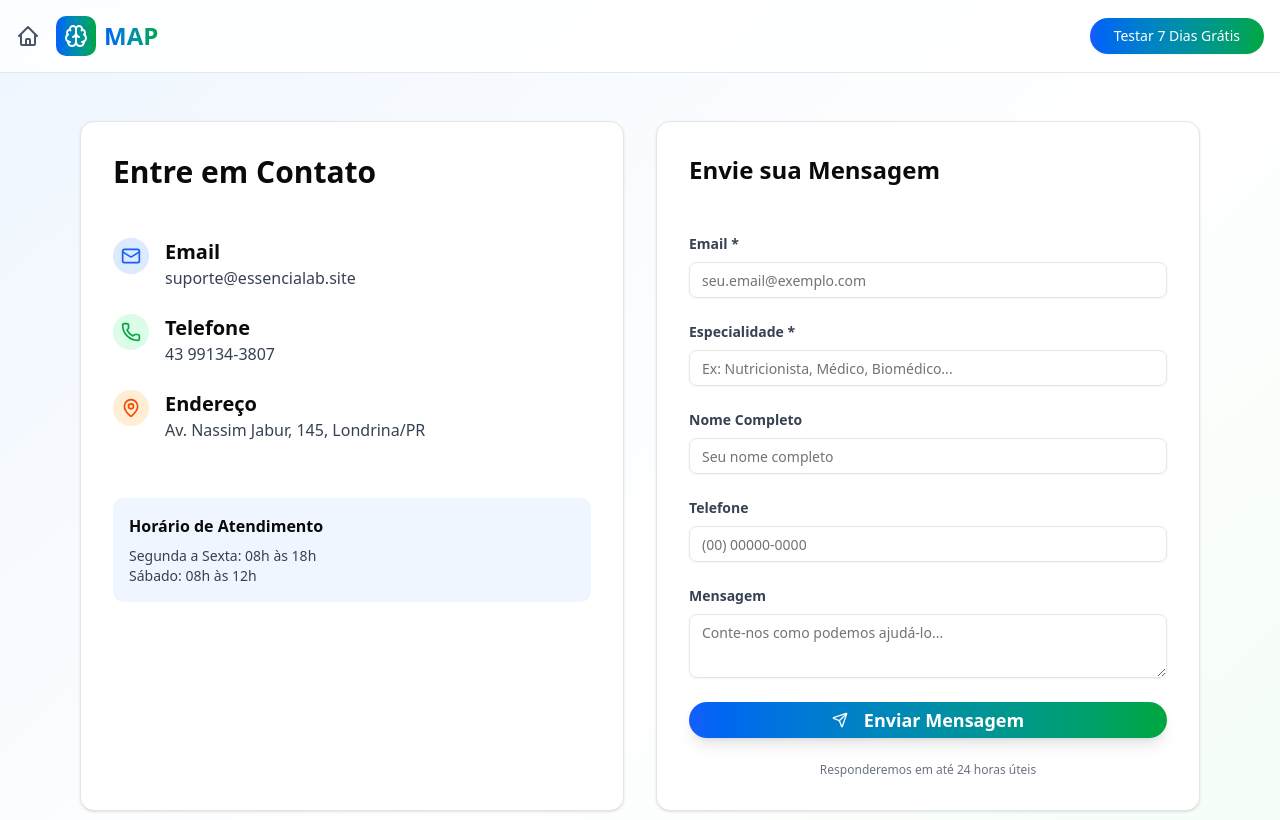
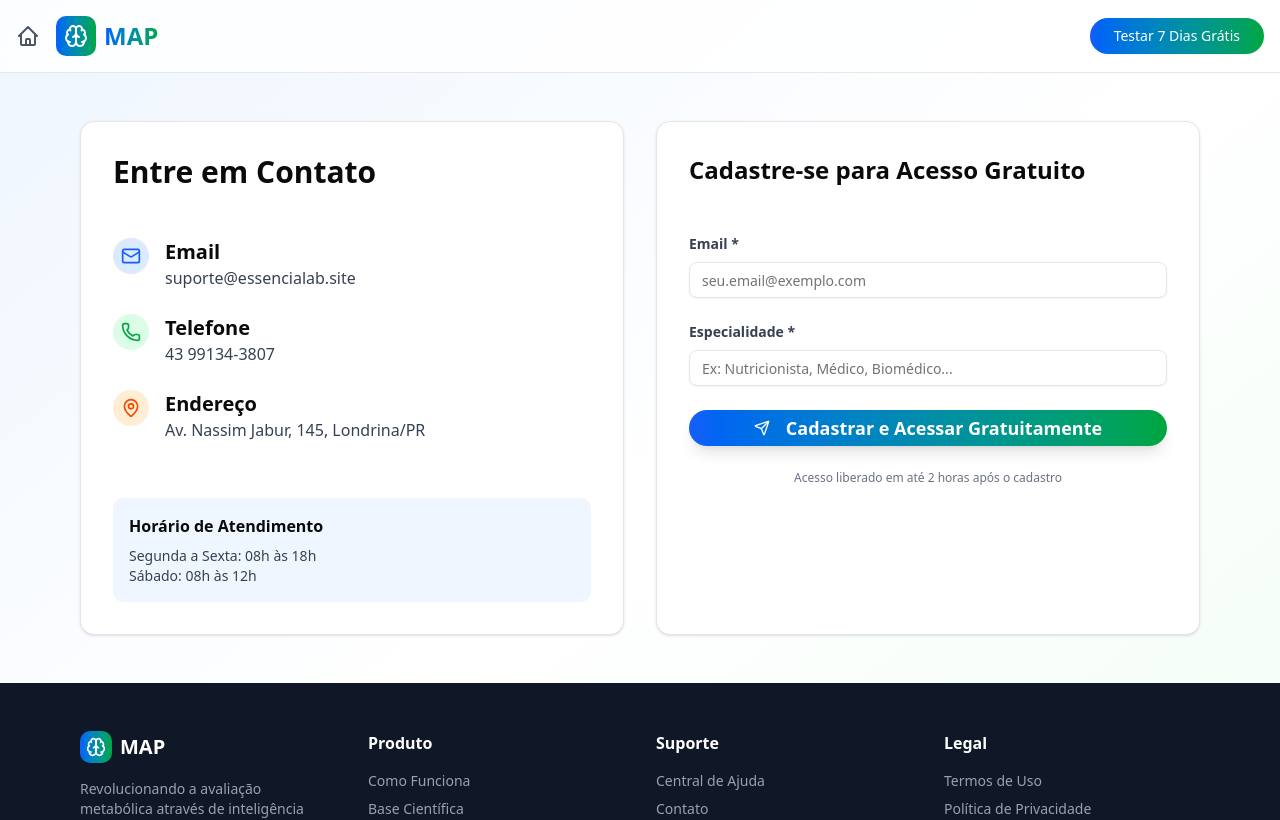
Before and after one commit to marilucio/essencialabmap, a React (Vite) app: page /contato in a window 1280 px wide. Shown: the top 820 px of the page. Built offline with nearby package versions, Linux system fonts and the light colour scheme.

Commit message:
atualização para capturar leads

```diff
--- a/index.html
+++ b/index.html
@@ -37,7 +37,7 @@
           hidden>
       <input type="text" name="bot-field" />
       <input type="email" name="email" />
-      <input type="text"  name="especialidade" />
+      <input type="text" name="especialidade" />
     </form>
   </body>
 </html>
--- a/src/pages/Contato.jsx
+++ b/src/pages/Contato.jsx
@@ -71,10 +71,10 @@ export default function Contato() {
 
           {/* Formulário de Contato com Netlify Forms */}
           <Card className="p-8" data-aos="fade-left">
-            <h2 className="text-2xl font-bold mb-6">Envie sua Mensagem</h2>
+            <h2 className="text-2xl font-bold mb-6">Cadastre-se para Acesso Gratuito</h2>
 
-            <form name="lead-form" method="POST" data-netlify="true" className="space-y-6">
-              <input type="hidden" name="form-name" value="lead-form" />
+            <form name="guia-essencialab" method="POST" data-netlify="true" className="space-y-6">
+              <input type="hidden" name="form-name" value="guia-essencialab" />
 
               <div>
                 <label htmlFor="email" className="block text-sm font-semibold text-gray-700 mb-2">
@@ -104,55 +104,17 @@ export default function Contato() {
                 />
               </div>
 
-              <div>
-                <label htmlFor="nome" className="block text-sm font-semibold text-gray-700 mb-2">
-                  Nome Completo
-                </label>
-                <Input
-                  type="text"
-                  id="nome"
-                  name="nome"
-                  placeholder="Seu nome completo"
-                  className="w-full"
-                />
-              </div>
-
-              <div>
-                <label htmlFor="telefone" className="block text-sm font-semibold text-gray-700 mb-2">
-                  Telefone
-                </label>
-                <Input
-                  type="tel"
-                  id="telefone"
-                  name="telefone"
-                  placeholder="(00) 00000-0000"
-                  className="w-full"
-                />
-              </div>
-
-              <div>
-                <label htmlFor="mensagem" className="block text-sm font-semibold text-gray-700 mb-2">
-                  Mensagem
-                </label>
-                <Textarea
-                  id="mensagem"
-                  name="mensagem"
-                  placeholder="Conte-nos como podemos ajudá-lo..."
-                  rows={4}
-                  className="w-full"
-                />
-              </div>
 
               <Button
                 type="submit"
                 className="w-full bg-gradient-to-r from-blue-600 to-green-600 hover:from-blue-700 hover:to-green-700 text-white py-3 rounded-full text-lg font-semibold shadow-lg hover:shadow-xl transition-all duration-300"
               >
                 <Send className="w-5 h-5 mr-2" />
-                Enviar Mensagem
+                Cadastrar e Acessar Gratuitamente
               </Button>
 
               <p className="text-xs text-gray-500 text-center">
-                Responderemos em até 24 horas úteis
+                Acesso liberado em até 2 horas após o cadastro
               </p>
             </form>
           </Card>
```
